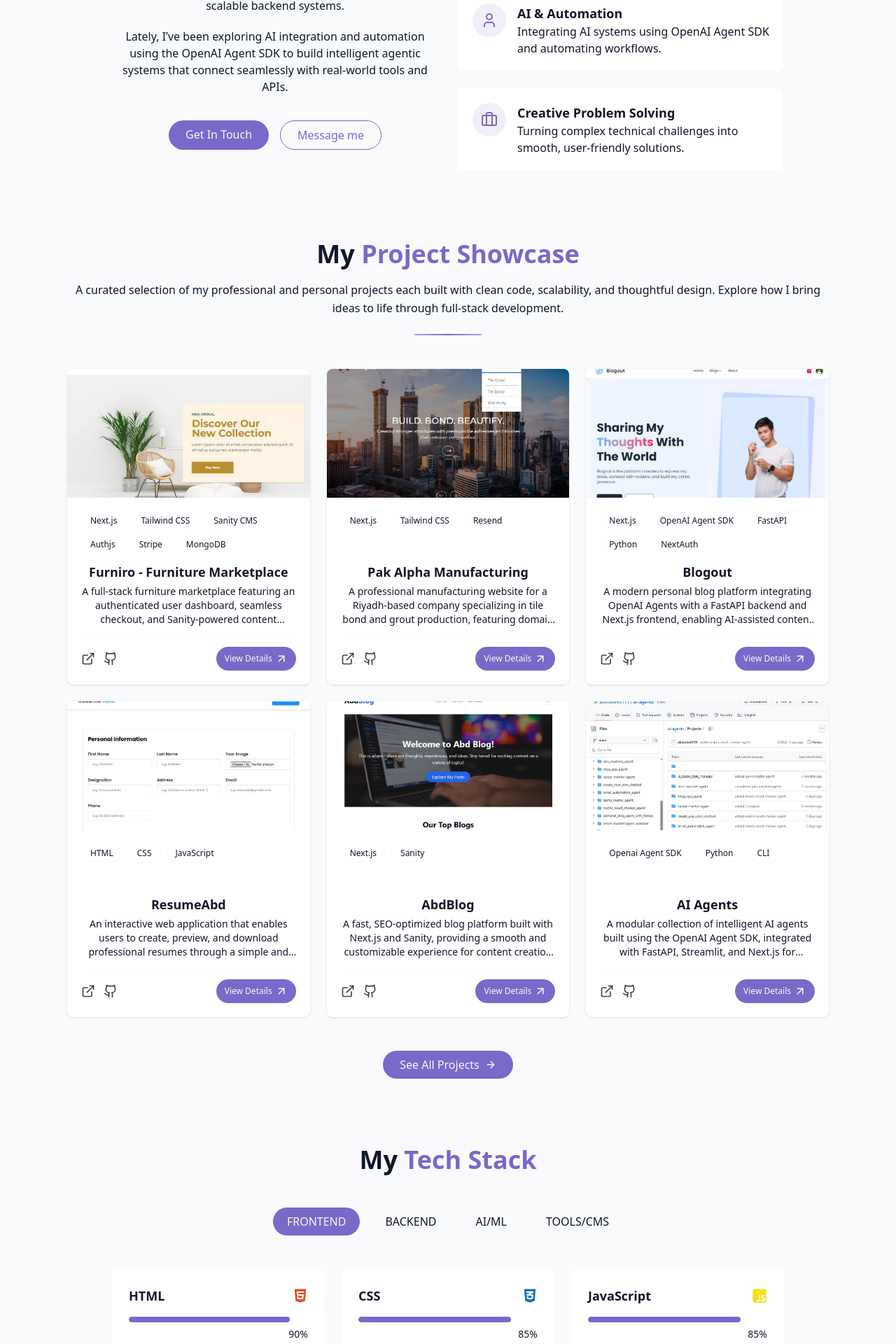
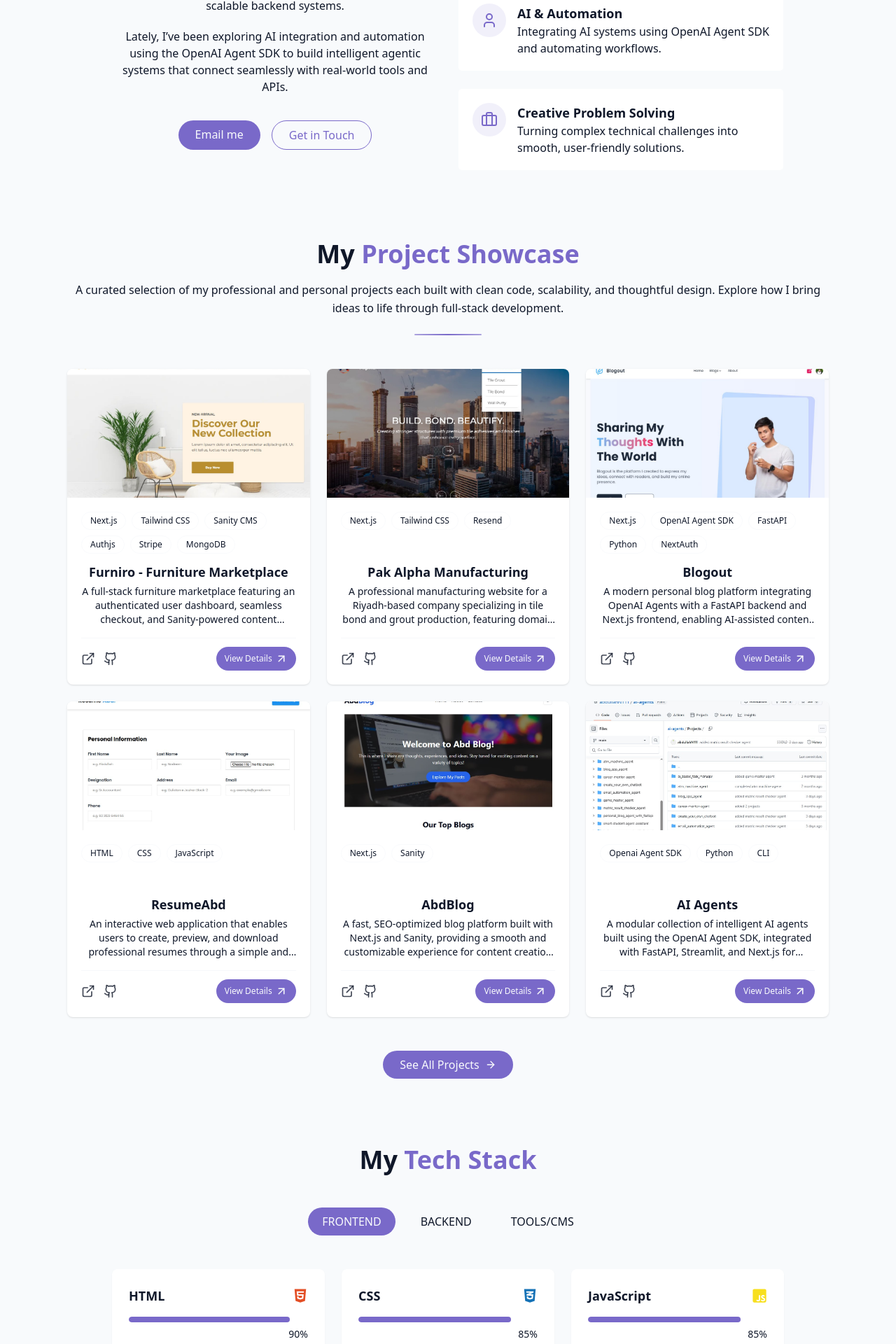
Before and after one commit to abdullahN111/portfolioabd-v2, a React (Vite) app: page / in a window 1280 px wide. Shown: the part 1158-3078 px from the top of the page at 70% size. Built offline with nearby package versions, Linux system fonts and the light colour scheme.

Commit message:
made changes into skills section and have edited about section buttons

```diff
--- a/src/components/AboutSection.jsx
+++ b/src/components/AboutSection.jsx
@@ -30,14 +30,14 @@ const AboutSection = () => {
                 to="mailto:myselfabdullah360@gmail.com"
                 className="cosmic-button"
               >
-                Get In Touch
+                Email me
               </Link>
 
               <Link
                 to="/contact"
                 className="px-6 py-2 rounded-full border border-primary text-primary hover:bg-primary/10 transition-colors duration-300"
               >
-                Message me
+               Get in Touch
               </Link>
             </div>
           </div>
--- a/src/data/skills.js
+++ b/src/data/skills.js
@@ -9,6 +9,7 @@ import {
   FaGithub,
   FaFigma,
   FaDatabase,
+  FaPhp,
 } from "react-icons/fa";
 import {
   SiTypescript,
@@ -24,6 +25,7 @@ import {
   SiVercel,
   SiSanity,
   SiOpenai,
+  SiMysql,
 } from "react-icons/si";
 import { VscVscode } from "react-icons/vsc";
 
@@ -97,6 +99,27 @@ export const skills = [
     level: 95,
     category: "backend",
     icon: FaPython,
+    color: "#3776AB",
+  },
+  {
+    name: "PHP",
+    level: 80,
+    category: "backend",
+    icon: FaPhp,
+    color: "#3776AB",
+  },
+  {
+    name: "SQL",
+    level: 75,
+    category: "backend",
+    icon: SiMysql,
+    color: "#3776AB",
+  },
+  {
+    name: "MySQL",
+    level: 75,
+    category: "tools/cms",
+    icon: SiMysql,
     color: "#3776AB",
   },
   {
@@ -215,7 +238,7 @@ export const skills = [
   },
 ];
 
-export const categories = ["frontend", "backend", "ai/ml", "tools/cms"];
+export const categories = ["frontend", "backend", "tools/cms"];
 
 
 export const exploringSkills = [
```
